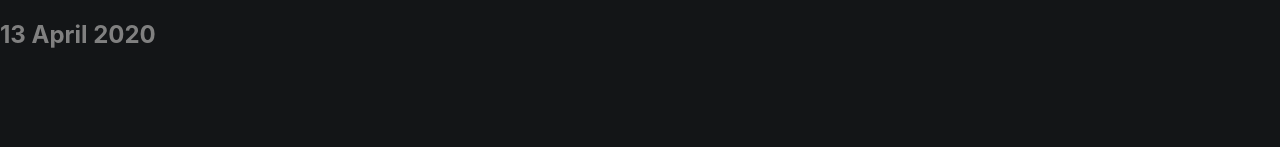
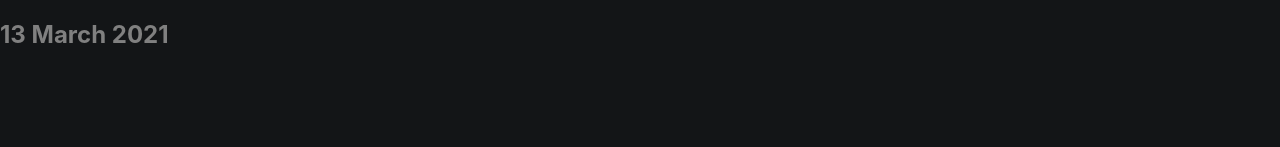
Before and after one commit to ForgottenTale/IEEE-site, a React (Create React App) app: page / in a window 1280 px wide. Shown: the top 147 px of the page. Built offline with nearby package versions, Linux system fonts and the light colour scheme.

Commit message:
minor fixes again

```diff
--- a/src/components/calender/calender.js
+++ b/src/components/calender/calender.js
@@ -17,8 +17,8 @@ function Calender() {
         var monthNames = ["Januvary","February","March","April","May","June","July","August","September","October","Novemeber","December"];
         let d = new Date();
         let day = d.getDate();
-        d.setMonth(3)
-        d.setFullYear(2020)
+        // d.setMonth(3)
+        // d.setFullYear(2020)
         let month = d.getMonth();
         let year = d.getFullYear();
         setToday({"day":day,"month":monthNames[month],"year":year});
```
